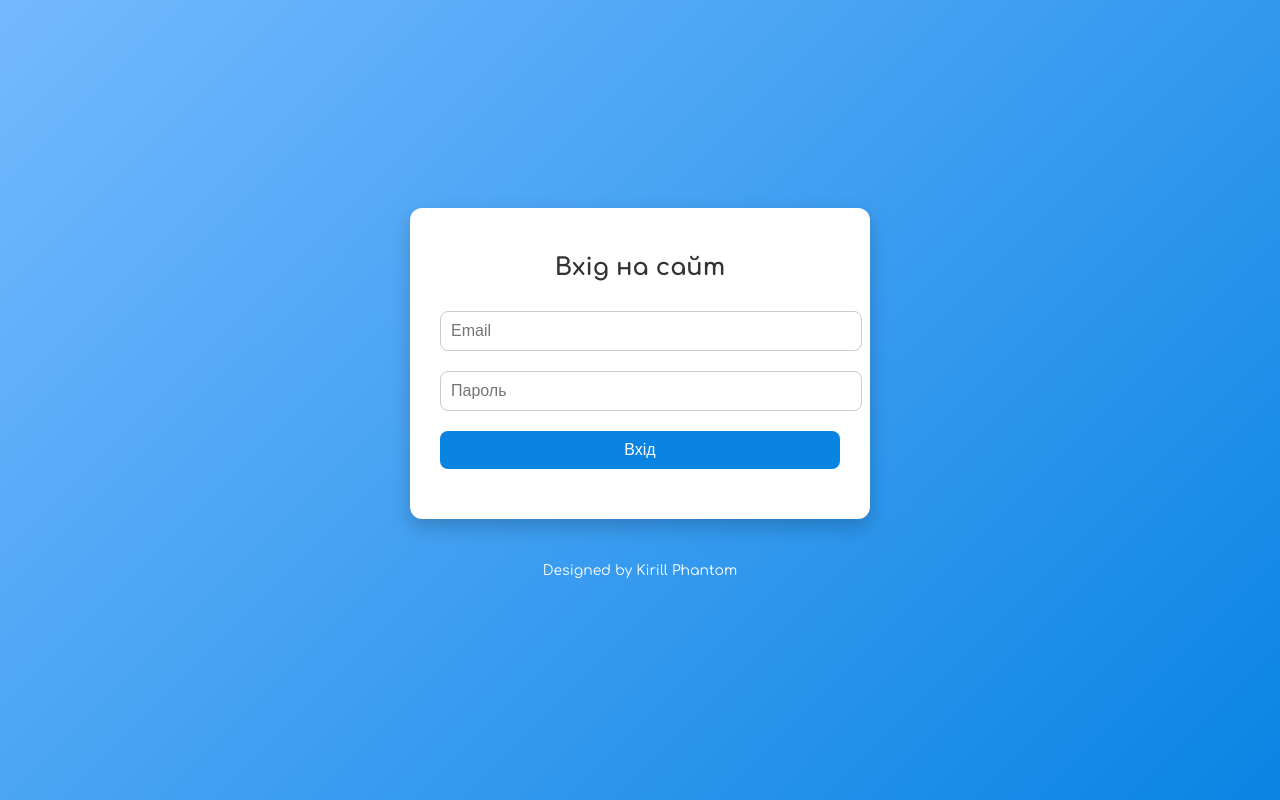
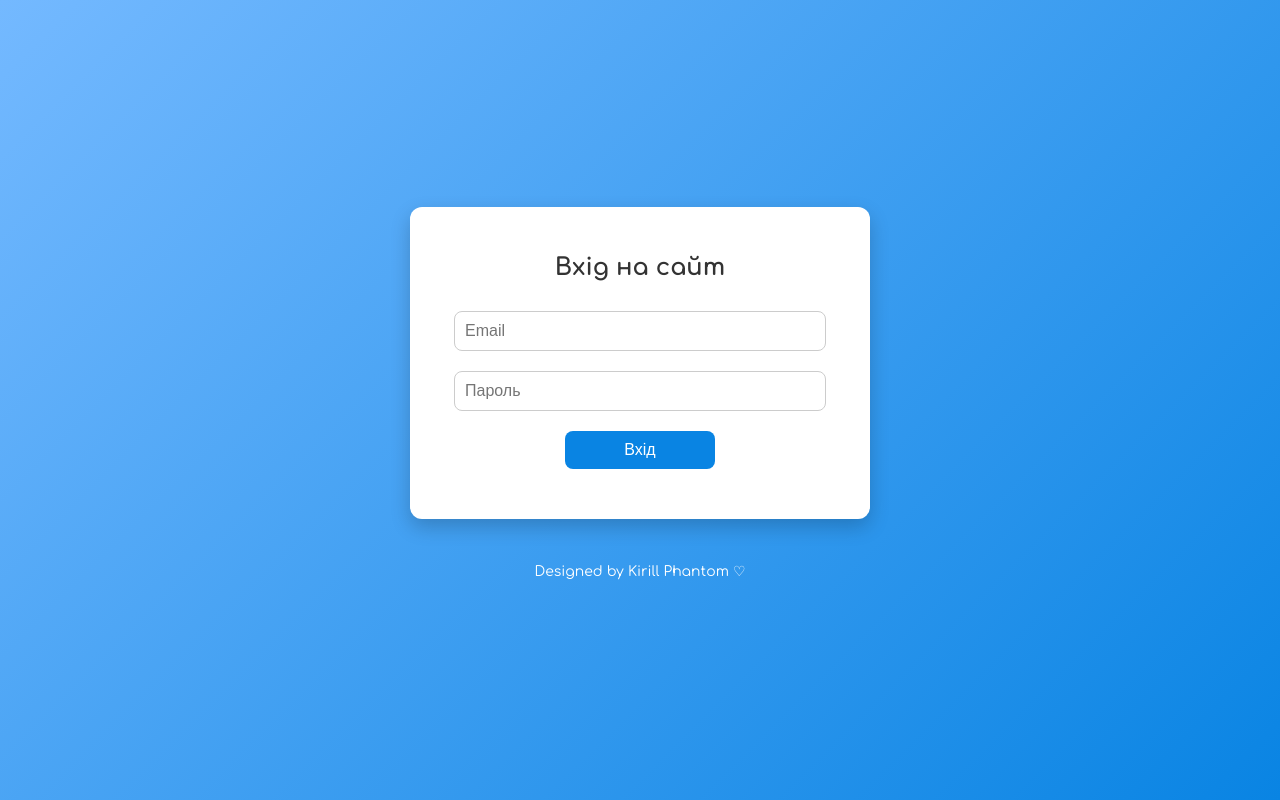
Before and after one commit to Kirill-Phantom/deposit-UG-team, a plain HTML site: page index.html in a window 1280 px wide. Drawn offline with Linux system fonts and the light colour scheme.

Commit message:
Update index.html

```diff
--- a/index.html
+++ b/index.html
@@ -1,3 +1,4 @@
+
 <!DOCTYPE html>
 <html lang="uk">
 <head>
@@ -32,7 +33,7 @@
             margin-bottom: 20px;
         }
         input, select, button {
-            width: 100%;
+            width: 350px;
             padding: 10px;
             margin: 10px 0;
             border: 1px solid #ccc;
@@ -40,6 +41,7 @@
             font-size: 16px;
         }
         button {
+            width: 150px;
             background: #0984e3;
             color: #fff;
             border: none;
@@ -55,6 +57,11 @@
             color: #fff;
             text-align: center;
         }
+
+      .payday {
+        width: 90px;
+      }
+
     </style>
 </head>
 <body>
@@ -73,7 +80,7 @@
         <label for="amount">Сума (₴):</label>
         <input type="number" id="amount" placeholder="Максимум: 5000000" max="5000000" step="1">
         <small>Введіть суму до 5000000</small>
-
+            <br>
         <label for="options">Оберіть PayDay:</label>
         <select id="options">
             <option value="0.06" data-paydays="5">5 PayDay - 0.06%</option>
@@ -88,7 +95,7 @@
     </div>
 
     <div class="footer">
-        <p>Designed by Kirill Phantom</p>
+        <p>Designed by Kirill Phantom ♡</p>
     </div>
 
     <!-- Firebase SDK -->
```
